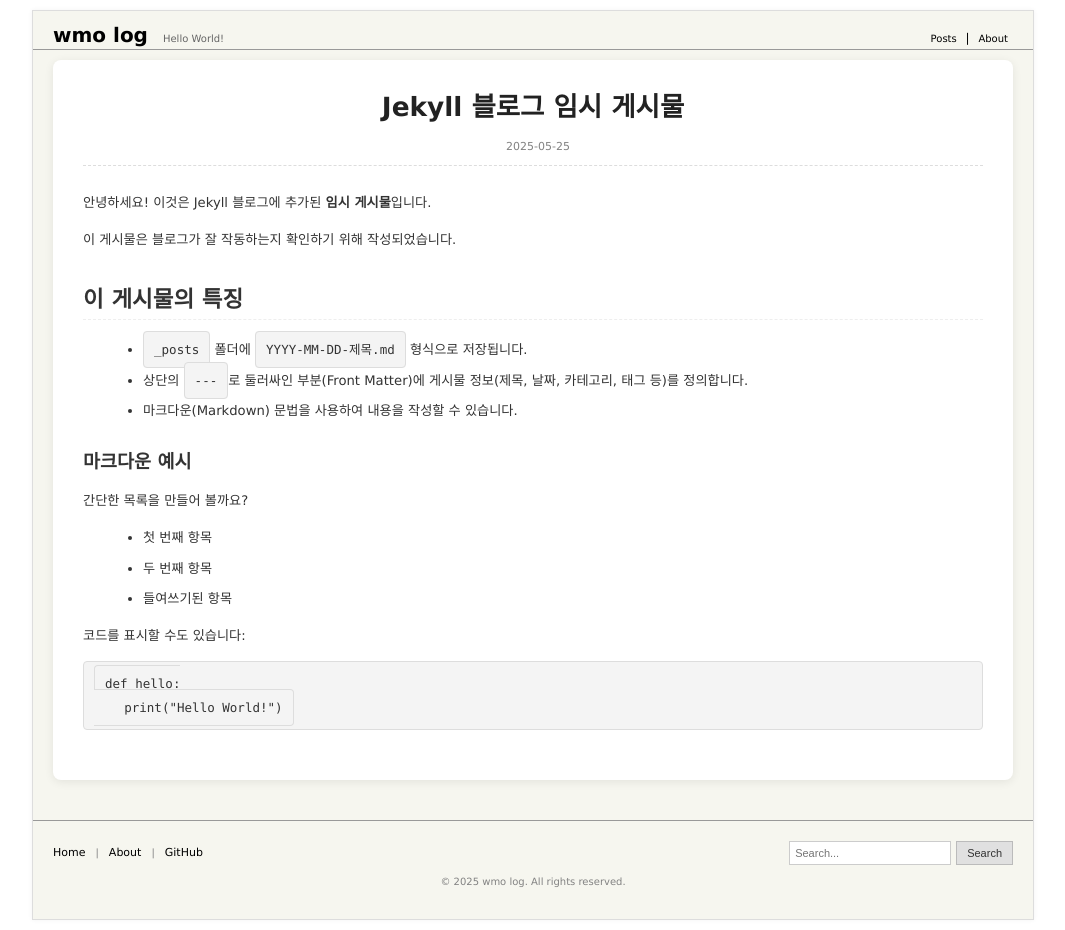
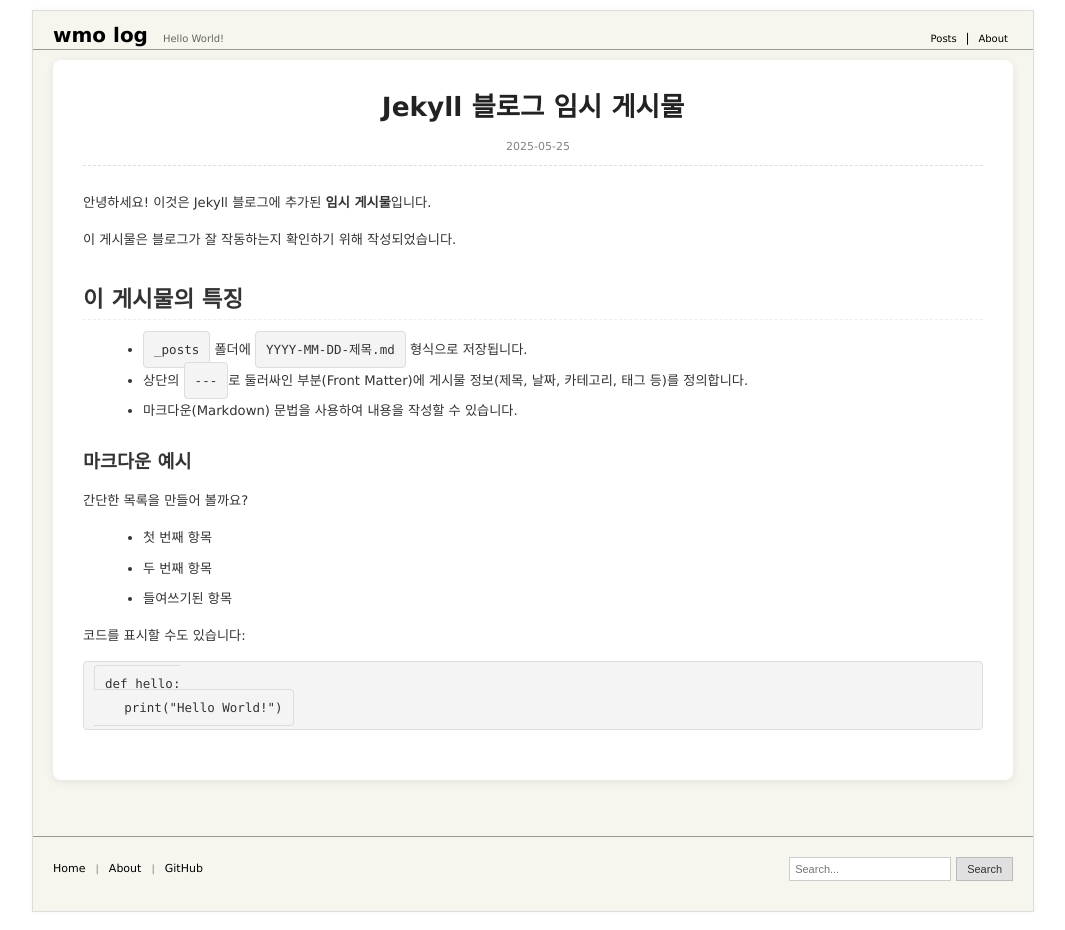
Before and after one commit to wm-o/wm-o.github.io, a Jekyll site: the page built from _posts/2025-05-25-test.md, in a window 1280 px wide. Shown: the whole page, without its empty margins (107-1172 px from the left). Built offline with Jekyll 4.4.1, drawn with Linux system fonts in a browser that asks for light colours; some web fonts are replaced; comment, search, counter and statistics services are not loaded.

Commit message:
Fix footer

```diff
--- a/_layouts/default.html
+++ b/_layouts/default.html
@@ -48,9 +48,6 @@
                         </form>
                     </div>
                 </div>
-                <div class="footer-bottom-text">
-                    <p>&copy; {{ 'now' | date: "%Y" }} {{ site.title }}. All rights reserved.</p>
-                </div>
             </footer>
         </div>
 
```
Also changed, not shown: 4 other files.
